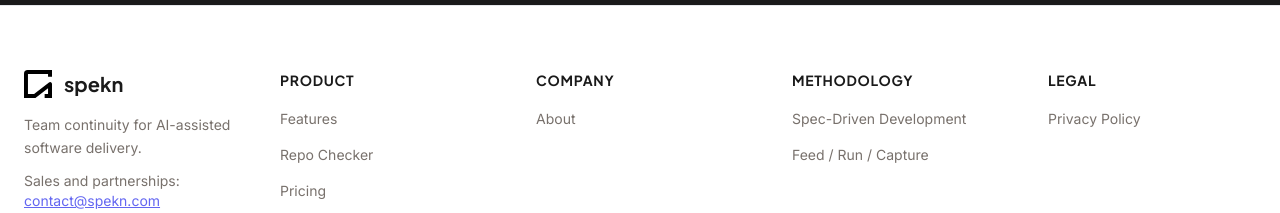
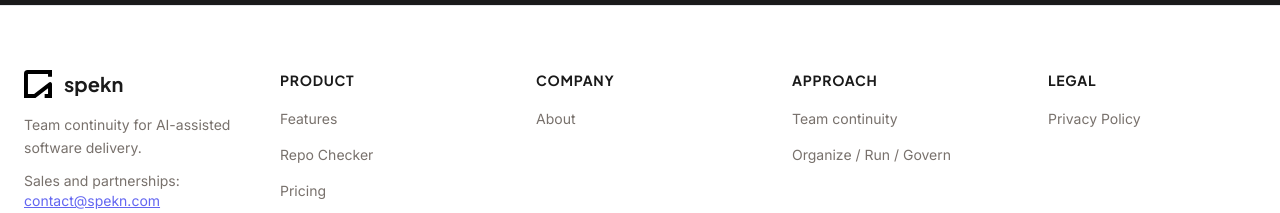
Before and after one commit to spekn-ai/website, a React (Vite) app: page /pricing in a window 1280 px wide. Shown: the part 3129-3342 px from the top of the page. Built offline with nearby package versions, Linux system fonts and the light colour scheme; no server answers.

Commit message:
Clean lingering legacy messaging and CTA links

```diff
--- a/index.html
+++ b/index.html
@@ -4,19 +4,19 @@
     <meta charset="UTF-8" />
     <link rel="icon" type="image/svg+xml" href="/logo.svg" />
     <meta name="viewport" content="width=device-width, initial-scale=1.0" />
-    <meta name="description" content="Spekn is a spec-driven development platform that helps teams write and manage specs, generate AI-ready context, and orchestrate coding agents across local development, CI, and pull requests." />
+    <meta name="description" content="Spekn is a platform for teams building software with AI agents. Organize specs, share context, orchestrate workflows, and add governance across onboarding, local development, CI, and pull requests." />
     <meta name="robots" content="index, follow" />
     <meta name="theme-color" content="#10131a" />
     <link rel="canonical" href="https://spekn.com/" />
     <meta property="og:title" content="Spekn — Specs as the Source of Truth for AI-Assisted Development" />
-    <meta property="og:description" content="Write and manage specs, generate AI-ready context, and orchestrate coding agents from one shared source of truth." />
+    <meta property="og:description" content="Built for teams, not just solo flow. Organize specs, share context, orchestrate workflows, and add governance that makes AI-assisted delivery maintainable over time." />
     <meta property="og:type" content="website" />
     <meta property="og:url" content="https://spekn.com/" />
     <meta property="og:site_name" content="Spekn" />
     <meta property="og:image" content="https://spekn.com/og-image.svg" />
     <meta name="twitter:card" content="summary_large_image" />
     <meta name="twitter:title" content="Spekn — Specs as the Source of Truth for AI-Assisted Development" />
-    <meta name="twitter:description" content="Write and manage specs, generate AI-ready context, and orchestrate coding agents from one shared source of truth." />
+    <meta name="twitter:description" content="Built for teams, not just solo flow. Organize specs, share context, orchestrate workflows, and add governance that makes AI-assisted delivery maintainable over time." />
     <meta name="twitter:image" content="https://spekn.com/og-image.svg" />
     <title>Spekn — Specs as the Source of Truth for AI-Assisted Development</title>
     <link rel="preconnect" href="https://fonts.googleapis.com" />
--- a/src/components/Footer.tsx
+++ b/src/components/Footer.tsx
@@ -17,10 +17,10 @@ const footerLinks = [
     ],
   },
   {
-    title: "Methodology",
+    title: "Approach",
     links: [
-      { to: "/features", label: "Spec-Driven Development" },
-      { to: "/features", label: "Feed / Run / Capture" },
+      { to: "/features", label: "Team continuity" },
+      { to: "/features", label: "Organize / Run / Govern" },
     ],
   },
   {
--- a/src/components/PricingCard.tsx
+++ b/src/components/PricingCard.tsx
@@ -86,7 +86,7 @@ export function PricingCard({
         ))}
       </ul>
       <a
-        href={cta === "Contact Sales" ? "mailto:contact@spekn.com?subject=Spekn%20enterprise%20inquiry" : "#waitlist"}
+        href={cta === "Contact Sales" ? "mailto:contact@spekn.com?subject=Spekn%20enterprise%20inquiry" : "/pricing#waitlist"}
         className={cn(
           "mt-8 block rounded-xl py-3 text-center font-brand text-sm font-bold transition-all",
           popular
```
